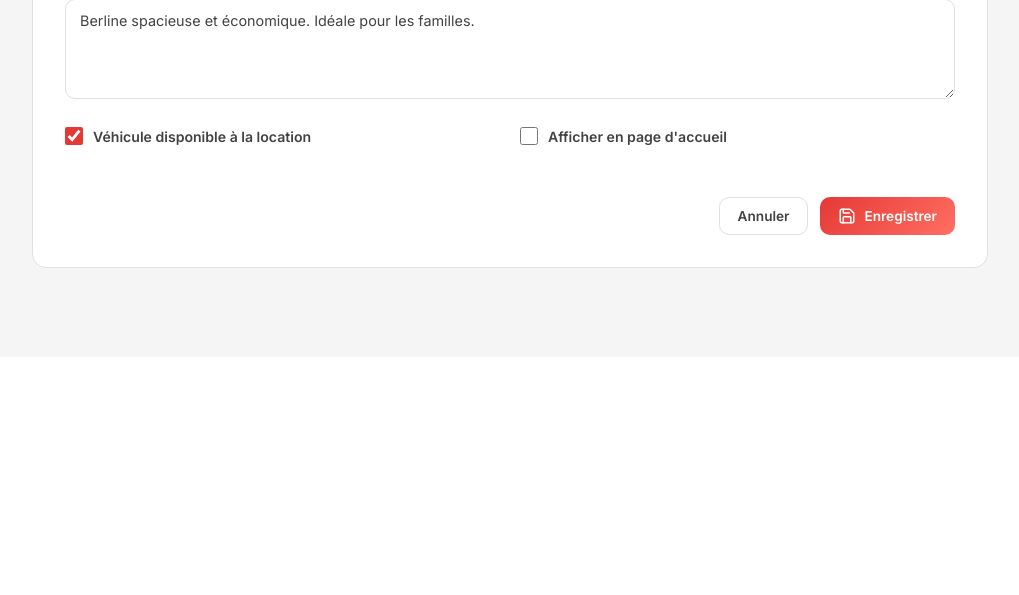
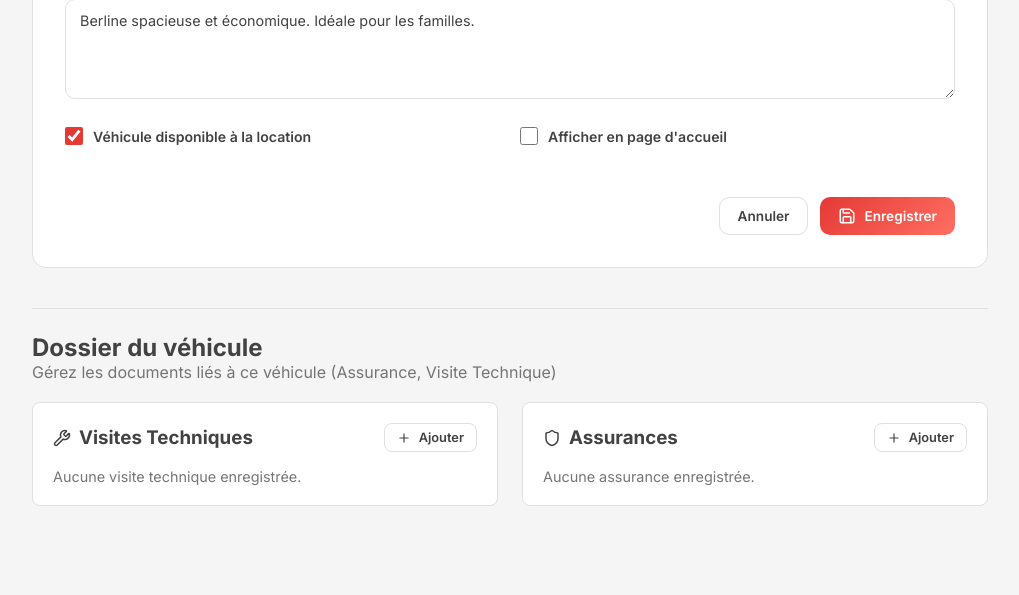
Before and after one commit to HatimZahiri1/saoud-car, a Django app: page /admin/voitures/4/modifier/ in a window 1280 px wide. Shown: the part 908-1503 px from the top of the page, without its empty margins (260-1279 px from the left). Before the commit the page ends 1176 px from the top, so only its background shows below. Run offline with Django 5.2, Linux system fonts and the light colour scheme; data comes from the database, SQL or seed files in the repository; tables that the repository leaves empty hold one stand-in row (values such as "Sample post").

Commit message:
Add car count and models list to brands page, and add inspections/insurances sections to car form

```diff
--- a/core/templates/core/admin/car_form.html
+++ b/core/templates/core/admin/car_form.html
@@ -128,4 +128,76 @@
         </div>
     </div>
 </form>
+
+{% if car %}
+<div style="margin-top: 40px; border-top: 1px solid var(--admin-border); padding-top: 24px;">
+    <h2>Dossier du véhicule</h2>
+    <p style="color:var(--admin-text-muted); margin-bottom: 20px;">Gérez les documents liés à ce véhicule (Assurance, Visite Technique)</p>
+
+    <div style="display: grid; grid-template-columns: 1fr 1fr; gap: 24px;">
+
+        <!-- VISITE TECHNIQUE -->
+        <div class="admin-card" style="background: white; padding: 20px; border-radius: 8px; border: 1px solid var(--admin-border);">
+            <div style="display: flex; justify-content: space-between; align-items: center; margin-bottom: 16px;">
+                <h3 style="margin: 0; display: flex; align-items: center; gap: 8px;"><i data-lucide="wrench" style="width:18px;height:18px;"></i> Visites Techniques</h3>
+                <a href="{% url 'core:admin_inspection_add' %}?car={{ car.id }}" class="admin-btn admin-btn-sm admin-btn-outline"><i data-lucide="plus" style="width:14px;height:14px;"></i> Ajouter</a>
+            </div>
+
+            {% if car.inspections.exists %}
+            <ul style="list-style: none; padding: 0; margin: 0; display: flex; flex-direction: column; gap: 12px;">
+                {% for insp in car.inspections.all %}
+                <li style="padding: 12px; border: 1px solid var(--admin-border); border-radius: 6px; background: #fafafa;">
+                    <div style="display: flex; justify-content: space-between; margin-bottom: 6px;">
+                        <strong>Expire le {{ insp.expiry_date|date:"d M Y" }}</strong>
+                        <span class="badge badge-{% if insp.status == 'expired' %}red{% elif insp.status == 'expiring_soon' %}orange{% else %}green{% endif %}">{{ insp.status_label }}</span>
+                    </div>
+                    <div style="font-size: 0.9rem; color: var(--admin-text-muted);">
+                        Fait le : {{ insp.inspection_date|date:"d M Y" }}<br>
+                        Résultat : {{ insp.get_result_display }}
+                    </div>
+                    <div style="margin-top: 8px; text-align: right;">
+                        <a href="{% url 'core:admin_inspection_edit' insp.id %}" style="font-size: 0.85rem; color: var(--admin-primary); text-decoration: none;">Modifier</a>
+                    </div>
+                </li>
+                {% endfor %}
+            </ul>
+            {% else %}
+            <p style="color: var(--admin-text-muted); font-size: 0.9rem;">Aucune visite technique enregistrée.</p>
+            {% endif %}
+        </div>
+
+        <!-- ASSURANCE -->
+        <div class="admin-card" style="background: white; padding: 20px; border-radius: 8px; border: 1px solid var(--admin-border);">
+            <div style="display: flex; justify-content: space-between; align-items: center; margin-bottom: 16px;">
+                <h3 style="margin: 0; display: flex; align-items: center; gap: 8px;"><i data-lucide="shield" style="width:18px;height:18px;"></i> Assurances</h3>
+                <a href="{% url 'core:admin_insurance_add' %}?car={{ car.id }}" class="admin-btn admin-btn-sm admin-btn-outline"><i data-lucide="plus" style="width:14px;height:14px;"></i> Ajouter</a>
+            </div>
+
+            {% if car.insurances.exists %}
+            <ul style="list-style: none; padding: 0; margin: 0; display: flex; flex-direction: column; gap: 12px;">
+                {% for ins in car.insurances.all %}
+                <li style="padding: 12px; border: 1px solid var(--admin-border); border-radius: 6px; background: #fafafa;">
+                    <div style="display: flex; justify-content: space-between; margin-bottom: 6px;">
+                        <strong>{{ ins.company }}</strong>
+                        <span class="badge badge-{% if ins.status == 'expired' %}red{% elif ins.status == 'expiring_soon' %}orange{% else %}green{% endif %}">{{ ins.status_label }}</span>
+                    </div>
+                    <div style="font-size: 0.9rem; color: var(--admin-text-muted);">
+                        Expire le : {{ ins.expiry_date|date:"d M Y" }}<br>
+                        Type : {{ ins.get_insurance_type_display }}
+                    </div>
+                    <div style="margin-top: 8px; text-align: right;">
+                        <a href="{% url 'core:admin_insurance_edit' ins.id %}" style="font-size: 0.85rem; color: var(--admin-primary); text-decoration: none;">Modifier</a>
+                    </div>
+                </li>
+                {% endfor %}
+            </ul>
+            {% else %}
+            <p style="color: var(--admin-text-muted); font-size: 0.9rem;">Aucune assurance enregistrée.</p>
+            {% endif %}
+        </div>
+
+    </div>
+</div>
+{% endif %}
+
 {% endblock %}
--- a/core/templates/core/admin/inspection_form.html
+++ b/core/templates/core/admin/inspection_form.html
@@ -12,8 +12,8 @@
                 <label>Voiture *</label>
                 <select name="car" required>
                     <option value="">— Sélectionner —</option>
-                    {% for car in cars %}
-                    <option value="{{ car.id }}" {% if inspection and inspection.car_id == car.id %}selected{% endif %}>{{ car.get_brand_display }} {{ car.name }}</option>
+                    {% for c in cars %}
+                    <option value="{{ c.id }}" {% if inspection and inspection.car_id == c.id %}selected{% elif selected_car_id and selected_car_id == c.id|stringformat:"s" %}selected{% endif %}>{{ c.get_brand_display }} {{ c.name }}</option>
                     {% endfor %}
                 </select>
             </div>
--- a/core/templates/core/admin/insurance_form.html
+++ b/core/templates/core/admin/insurance_form.html
@@ -12,8 +12,8 @@
                 <label>Voiture *</label>
                 <select name="car" required>
                     <option value="">— Sélectionner —</option>
-                    {% for car in cars %}
-                    <option value="{{ car.id }}" {% if insurance and insurance.car_id == car.id %}selected{% endif %}>{{ car.get_brand_display }} {{ car.name }}</option>
+                    {% for c in cars %}
+                    <option value="{{ c.id }}" {% if insurance and insurance.car_id == c.id %}selected{% elif selected_car_id and selected_car_id == c.id|stringformat:"s" %}selected{% endif %}>{{ c.get_brand_display }} {{ c.name }}</option>
                     {% endfor %}
                 </select>
             </div>
--- a/core/views.py
+++ b/core/views.py
@@ -816,7 +816,10 @@ def admin_inspection_add(request):
         messages.success(request, 'Visite technique ajoutée avec succès !')
         return redirect('core:admin_inspections')
 
-    context = {'cars': Car.objects.all()}
+    context = {
+        'cars': Car.objects.all(),
+        'selected_car_id': request.GET.get('car')
+    }
     return render(request, 'core/admin/inspection_form.html', context)
 
 
@@ -879,6 +882,7 @@ def admin_insurance_add(request):
     context = {
         'cars': Car.objects.all(),
         'insurance_types': Insurance.TYPE_CHOICES,
+        'selected_car_id': request.GET.get('car'),
     }
     return render(request, 'core/admin/insurance_form.html', context)
 
```
Also changed, not shown: core/templates/core/admin/brands_list.html (+9 -1 lines).
